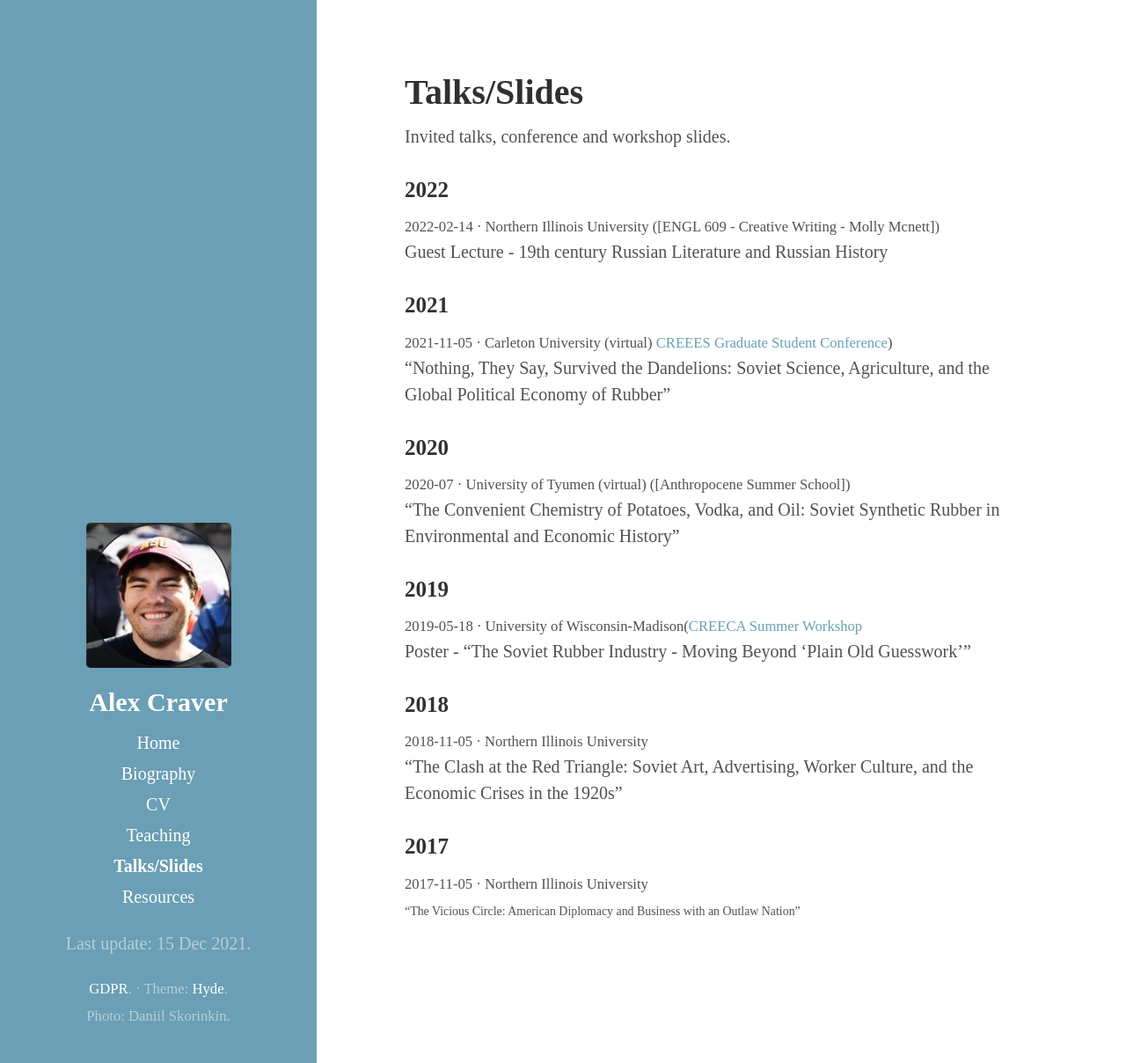
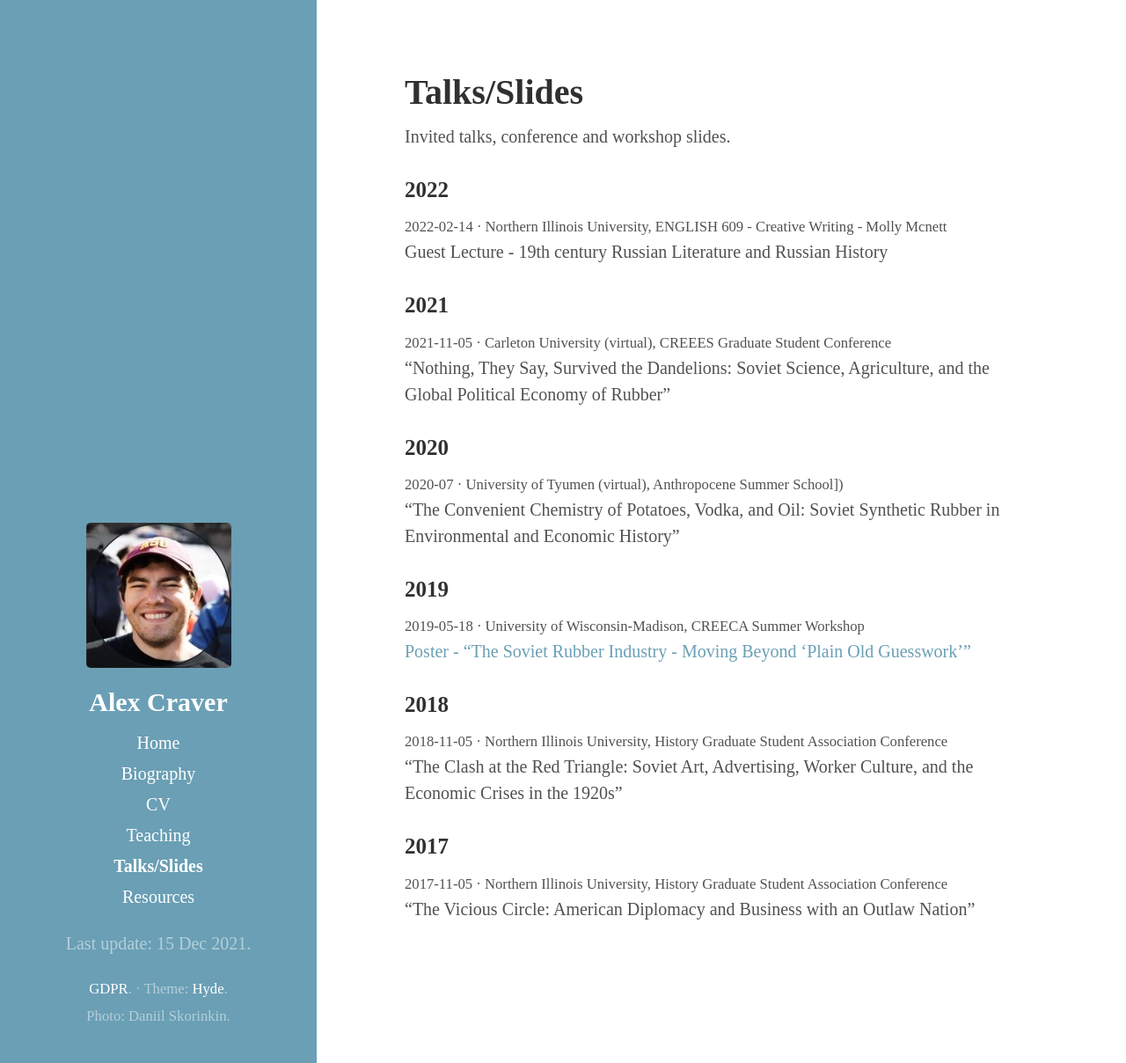
Before and after one commit to ahcraver/ahcraver.github.io, a Jekyll site: the page built from talks.md, in a window 1280 px wide and 1208 px high. Shown: the whole window at 88% size. Built offline with Jekyll 4.4.1, drawn with Linux system fonts in a browser that asks for light colours.

Commit message:
Update talks.md

```diff
--- a/talks.md
+++ b/talks.md
@@ -7,24 +7,24 @@ Invited talks, conference and workshop slides.
 
 ### 2022
 
-<small>2022-02-14 · Northern Illinois University ([ENGL 609 - Creative Writing - Molly Mcnett])</small><br />
+<small>2022-02-14 · Northern Illinois University, ENGLISH 609 - Creative Writing - Molly Mcnett</small><br />
 Guest Lecture - 19th century Russian Literature and Russian History
 ### 2021
 
-<small>2021-11-05 · Carleton University (virtual) [CREEES Graduate Student Conference](https://clsinfra.io/))</small><br />
+<small>2021-11-05 · Carleton University (virtual), CREEES Graduate Student Conference</small><br />
 "Nothing, They Say, Survived the Dandelions: Soviet Science, Agriculture, and the Global Political Economy of Rubber"
 
 ### 2020
-<small>2020-07 · University of Tyumen (virtual) ([Anthropocene Summer School])</small><br />
+<small>2020-07 · University of Tyumen (virtual), Anthropocene Summer School])</small><br />
 "The Convenient Chemistry of Potatoes, Vodka, and Oil: Soviet Synthetic Rubber in Environmental and Economic History"
 ### 2019
-<small>2019-05-18 · University of Wisconsin-Madison([CREECA Summer Workshop]()</small><br />
-Poster - "The Soviet Rubber Industry - Moving Beyond 'Plain Old Guesswork'"
+<small>2019-05-18 · University of Wisconsin-Madison, CREECA Summer Workshop</small><br />
+[Poster - "The Soviet Rubber Industry - Moving Beyond 'Plain Old Guesswork'"](https://drive.google.com/file/d/1I302Ybf2s8-4jXOBfIdCDkKkzYY0YYmO/view?usp=sharing)
 
 ### 2018
-<small>2018-11-05 · Northern Illinois University </small><br />
+<small>2018-11-05 · Northern Illinois University, History Graduate Student Association Conference </small><br />
 "The Clash at the Red Triangle: Soviet Art, Advertising, Worker Culture, and the Economic Crises in the 1920s"
 
 ### 2017
-<small>2017-11-05 · Northern Illinois University <small><br />
+<small>2017-11-05 · Northern Illinois University, History Graduate Student Association Conference</small><br />
 "The Vicious Circle: American Diplomacy and Business with an Outlaw Nation"
```
